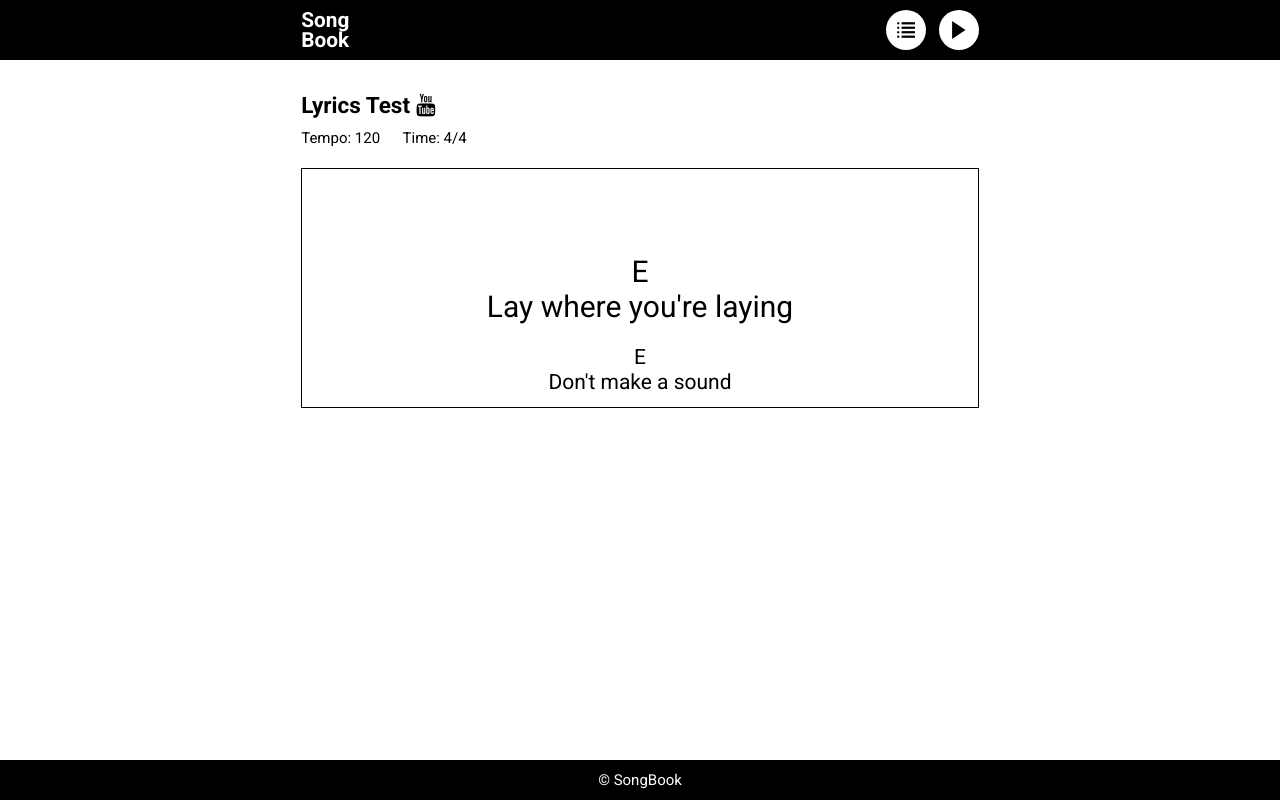
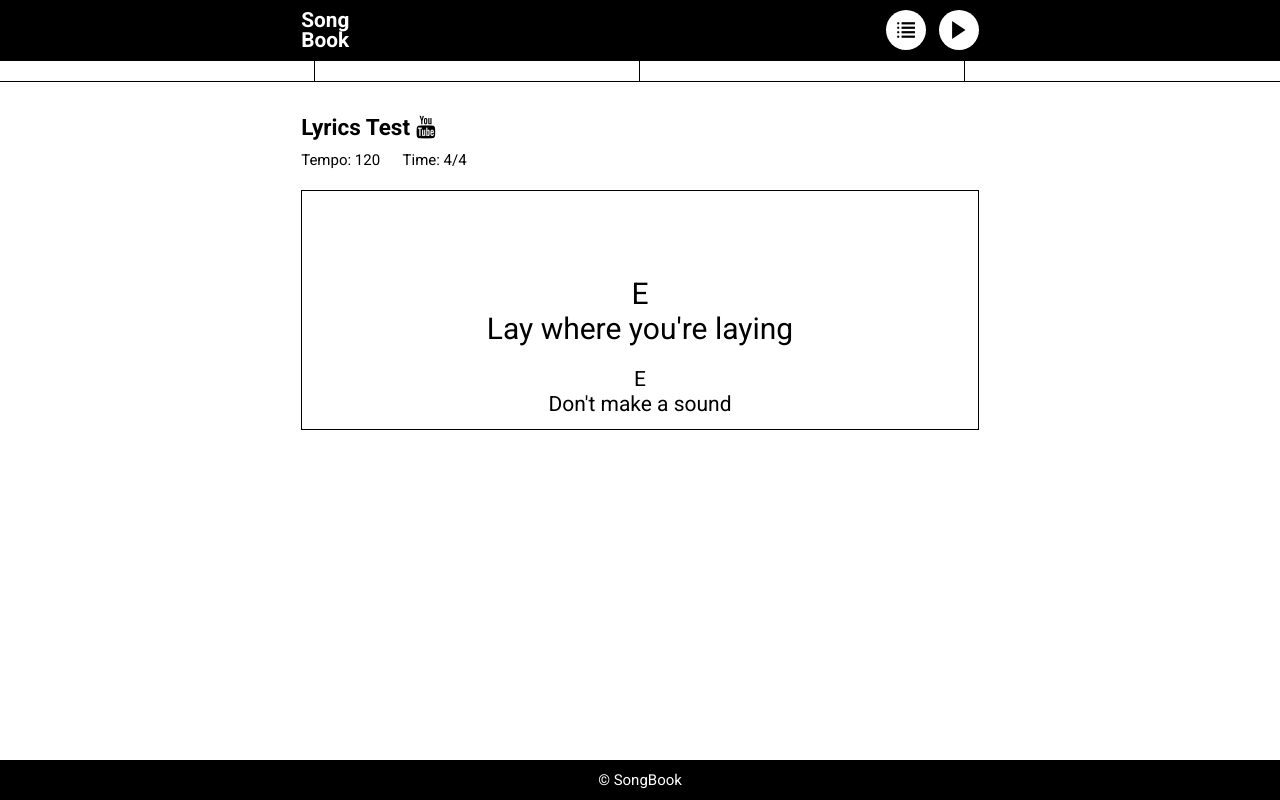
Before and after one commit to patrykkowalski0617/songbook, a React (Create React App) app: page / in a window 1280 px wide. Built offline with nearby package versions, Linux system fonts and the light colour scheme.

Commit message:
create metronom components and logic - to be continued

```diff
--- a/src/components/main/Main.js
+++ b/src/components/main/Main.js
@@ -1,13 +1,22 @@
 import React from "react";
 import LyricsList from "./lyrics-list/LyricsList";
 import Lyrics from "./lyrics/Lyrics";
+import Metronom from "./metronom/Metronom";
 
 function Main(props) {
     return (
         <main className="main">
+            <Metronom />
             <div className="container">
-        <LyricsList display={props.display} searchResult={props.searchResult} />
-        <Lyrics lyrics={props.lyrics} bar={props.bar} barSet={props.barSet} />
+                <LyricsList
+                    display={props.display}
+                    searchResult={props.searchResult}
+                />
+                <Lyrics
+                    lyrics={props.lyrics}
+                    bar={props.bar}
+                    barSet={props.barSet}
+                />
             </div>
         </main>
     );
--- a/src/components/main/lyrics/Lyrics.js
+++ b/src/components/main/lyrics/Lyrics.js
@@ -59,7 +59,8 @@
         const allLocations = counter.data.locationOfAllBars();
 
         const lyricsSections = allLocations.map((item, index) => {
-         const currentBar = counter.lyricsData.sections[item[0]].bars[item[1]];
+            const currentBar =
+                counter.lyricsData.sections[item[0]].bars[item[1]];
 
             return (
                 <LyricsSection
--- /dev/null
+++ b/src/components/main/metronom/Metronom.js
@@ -0,0 +1,55 @@
+import React, { Component } from "react";
+import "./metronom.css";
+import MetronomElement from "./MetronomElement";
+
+import counter from "../../../logic/counter";
+
+class Metronom extends Component {
+    state = { knock: -1 };
+
+    songTiming = counter.data.songTiming();
+    colSize = 12 / this.songTiming;
+    metronomParts = Array(this.songTiming).fill(null);
+    metronom = function() {
+        return this.metronomParts.map((item, index) => {
+            let marker = "";
+            if (index === this.state.knock) {
+                marker = "active";
+            }
+
+            return (
+                <MetronomElement
+                    key={index}
+                    colSize={this.colSize}
+                    marker={marker}
+                />
+            );
+        });
+    };
+
+    updateMetronom = function() {
+        let no = this.state.knock;
+        if (no < this.songTiming - 1) {
+            no++;
+        } else {
+            no = 0;
+        }
+        return no;
+    };
+
+    componentDidMount() {
+        const tt = this;
+        counter.data.callbackOn.eachIteration = function() {
+            tt.setState({
+                knock: tt.updateMetronom()
+            });
+            console.log(tt.state.knock);
+        };
+    }
+
+    render() {
+        return <div className="metronom row">{this.metronom()}</div>;
+    }
+}
+
+export default Metronom;
--- /dev/null
+++ b/src/components/main/metronom/MetronomElement.js
@@ -0,0 +1,11 @@
+import React from "react";
+
+function MetronomElement(props) {
+    return (
+        <div
+            className={`metronom-element col-${props.colSize} ${props.marker}`}
+        />
+    );
+}
+
+export default MetronomElement;
--- /dev/null
+++ b/src/components/main/metronom/metronom.css
@@ -0,0 +1,9 @@
+.metronom {
+  border: 1px solid #000000; }
+  .metronom .metronom-element {
+    height: 20px;
+    border-right: 1px solid #000000; }
+    .metronom .metronom-element:last-child {
+      border: none; }
+    .metronom .metronom-element.active {
+      background-color: #000000; }
--- /dev/null
+++ b/src/components/main/metronom/metronom.scss
@@ -0,0 +1,15 @@
+@import "../../../css/abstracts/variables";
+
+.metronom {
+    border: 1px solid $dark;
+    .metronom-element {
+        height: 20px;
+        border-right: 1px solid $dark;
+        &:last-child {
+            border: none;
+        }
+        &.active {
+            background-color: $dark;
+        }
+    }
+}
--- a/src/logic/counter.js
+++ b/src/logic/counter.js
@@ -21,7 +21,7 @@
 
                 counter.isRun = setInterval(function() {
                     callback(counter.data.callbackOn.eachIteration);
-               console.log(counter.iteration);
+
                     counter.iteration++;
                     if (
                         (counter.iteration - 1) % songTiming === 0 &&
@@ -124,7 +124,7 @@
                     counter.data.locationOfAllBars().length - 1
                 );
             },
-         _barDelay: 0,
+            _barDelay: 1,
             get barDelay() {
                 return this._barDelay;
             },
```
Lines whose indentation alone changed are shown as unchanged.
